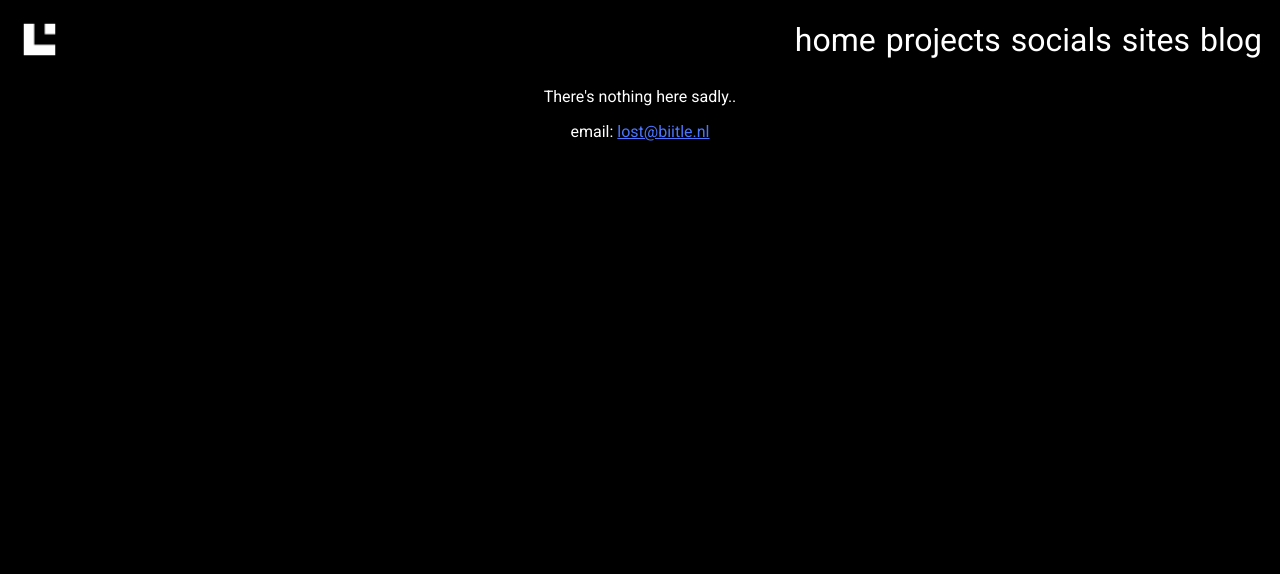
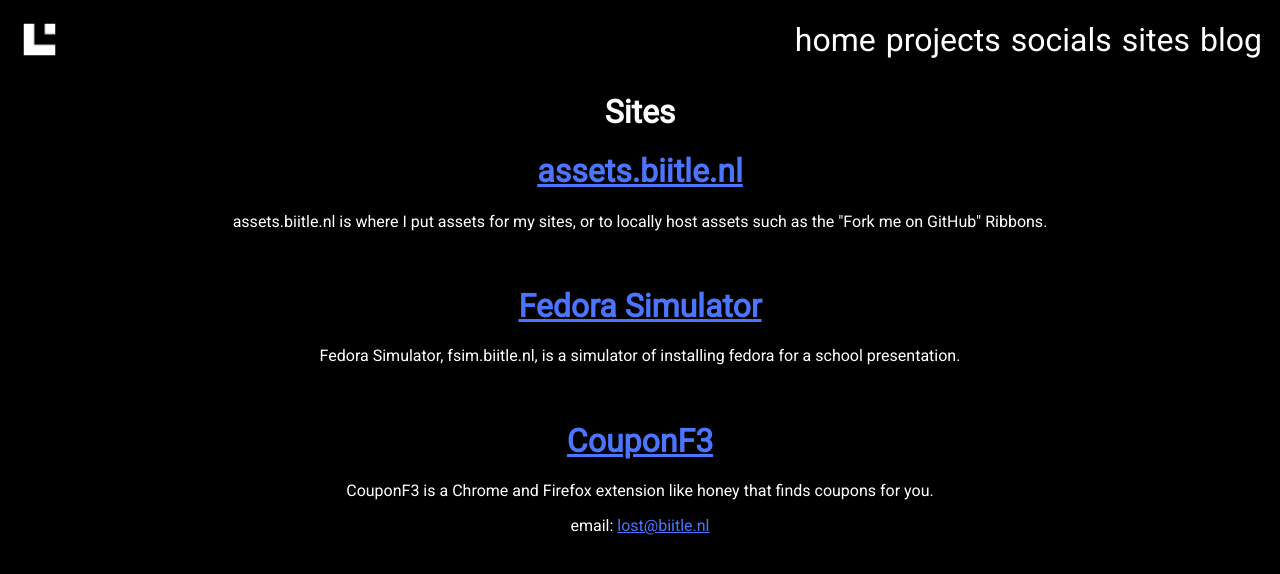
Before and after one commit to fgclue/biitle.nl, a plain HTML site: page index.html in a window 1280 px wide. Both pictures are taken after a click on the link "sites". Drawn offline with Linux system fonts and the light colour scheme.

Commit message:
Add sites.

```diff
--- a/index.html
+++ b/index.html
@@ -24,7 +24,7 @@
             <a onclick="projectsPage()">projects</a>
             <a onclick="socialsPage()">socials</a>
             <a onclick="sitesPage()">sites</a>
-            <a href="https://fgclue.wordpress.com/">blog</a>
+            <a href="https://blog.biitle.nl/">blog</a>
         </nav>
         <content>
             <div id="mainPage">
@@ -52,10 +52,19 @@
             <div id="socialsPage">
                 <a href="https://www.github.com/fgclue/"><h1>GitHub</h1></a>
                 <a href="https://www.gitlab.com/fgclue/"><h1>GitLab</h1></a>
-                <a href="https://fgclue.wordpress.com/"><h1>Blog</h1></a>
+                <a href="https://blog.biitle.nl"><h1>Blog</h1></a>
+                <a href="https://fgclue.wordpress.com"><h1>Blog Archive</h1></a>
             </div>
             <div id="sitesPage">
-                <p>There's nothing here sadly..</p>
+                <h1>Sites</h1>
+                <a id="aa" href="https://assets.biitle.nl/"><h1>assets.biitle.nl</h1></a>
+                <p>assets.biitle.nl is where I put assets for my sites, or to locally host assets such as the "Fork me on GitHub" Ribbons.</p>
+                <br>
+                <a id="aa" href="https://fsim.biitle.nl/"><h1>Fedora Simulator</h1></a>
+                <p>Fedora Simulator, fsim.biitle.nl, is a simulator of installing fedora for a school presentation.</p>
+                <br>
+                <a id="aa" href="https://couponf3.biitle.nl/"><h1>CouponF3</h1></a>
+                <p>CouponF3 is a Chrome and Firefox extension like honey that finds coupons for you.</p>
             </div>
         </content>
         <contact>
--- a/style.css
+++ b/style.css
@@ -7,6 +7,9 @@
     margin-right: 10px;
     font-weight: 400;
     font-size: 200%;
+}
+a {
+    color: rgb(75, 117, 255);
 }
 nav {
     display: flex;
```
